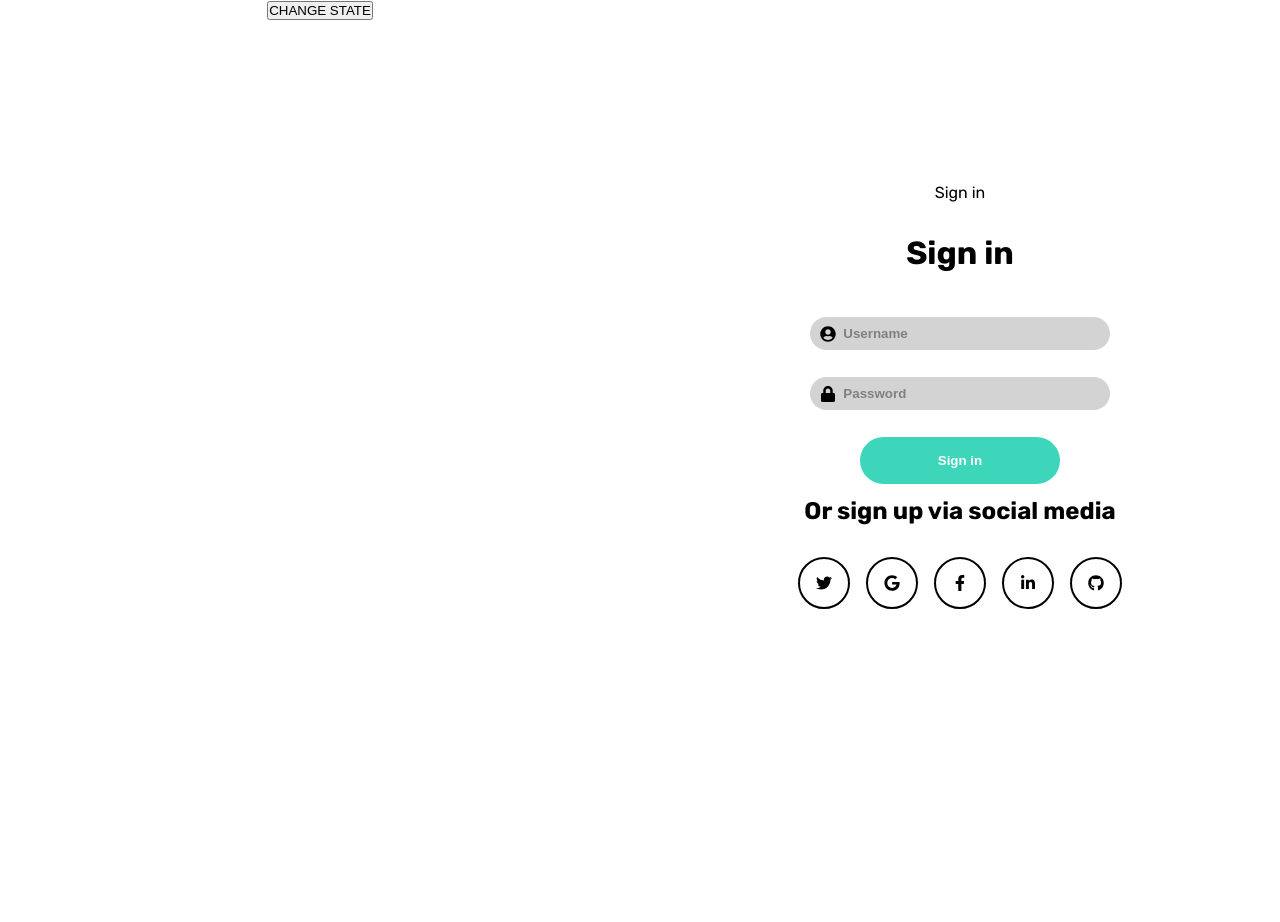
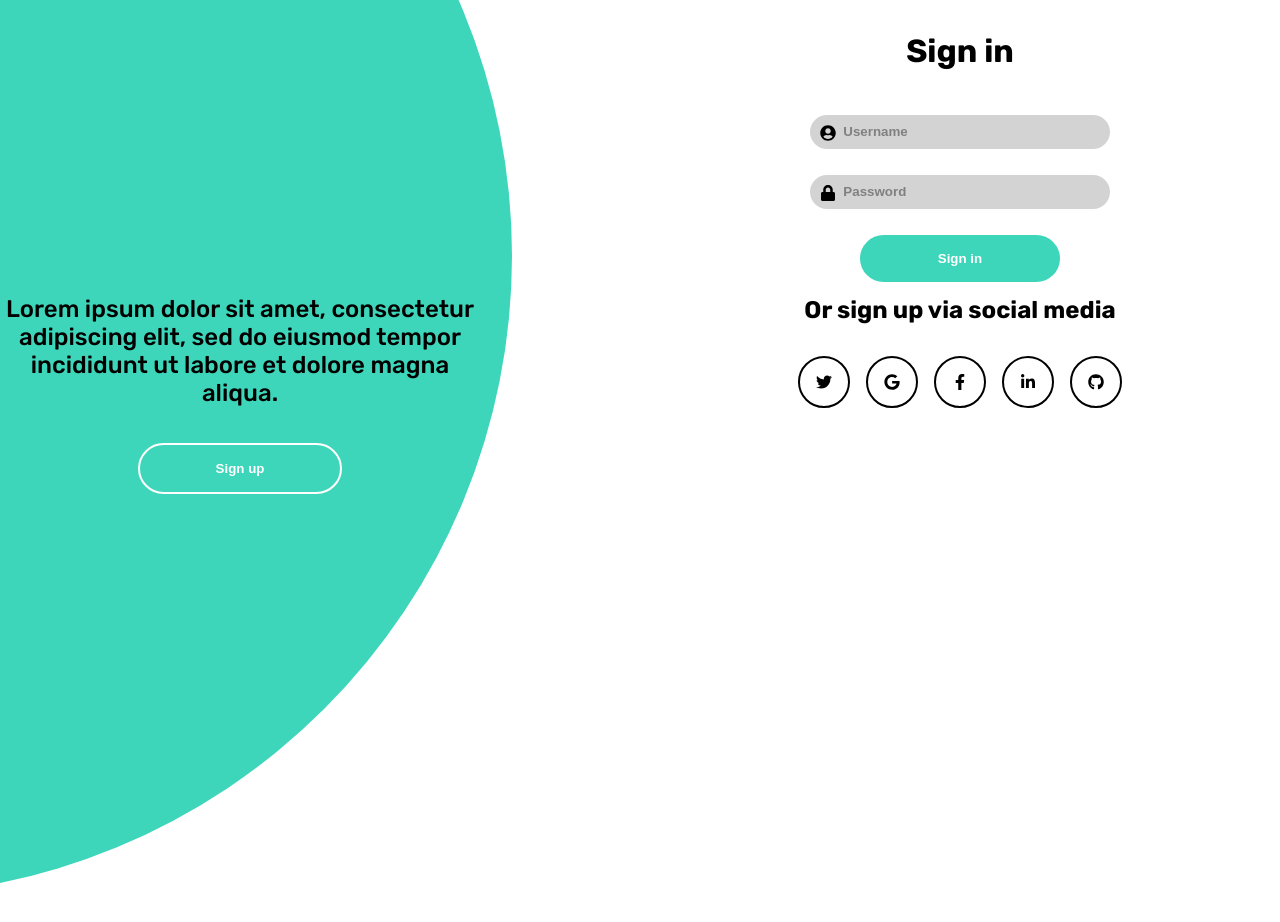
Before and after one commit to Skorin-Vladislav/sign-in, a React (Create React App) app: page / in a window 1280 px wide. Shown: the top 922 px of the page. Before the commit the page ends 800 px from the top, so only its background shows below. Built offline with nearby package versions, Linux system fonts and the light colour scheme.

Commit message:
adding js

```diff
--- a/src/App.js
+++ b/src/App.js
@@ -1,6 +1,6 @@
-
 import "./App.scss";
 import SignInPad from "./components/SignInPad/SignInPad";
+import Button from "./components/Button/Button";
 import { useState } from "react";
 
 function App() {
@@ -8,15 +8,64 @@ function App() {
 
   const handleStateChange = () => {
     state === "Sign in" ? setState("Sign up") : setState("Sign in");
+    moveBackground();
+  };
+
+  const moveBackground = () => {
+    if (state === "Sign in") {
+      let background = document.getElementsByClassName("background");
+      let textOnBG = document.getElementsByClassName("bg-wrapper-left");
+      let rightPad = document.getElementById("rightpad");
+      rightPad.classList.add("hide");
+      background[0].classList.add("move-bg");
+      textOnBG[0].classList.add("hide-left");
+    }
+    let textOnBGRight = document.getElementsByClassName("hide-right");
+
+    textOnBGRight[0].classList.remove("hide-right");
   };
 
   return (
     <div className="App">
+      <div className="background"></div>
+
       <div className="left">
-        <button onClick={handleStateChange}>CHANGE STATE</button>
+        {/* <div id="leftpad">
+          <SignInPad parentState={state} />
+        </div> */}
+
+        {/*     copy to right     */}
+        <div className="bg-wrapper-left">
+          <h2 className="bg-text">
+            Lorem ipsum dolor sit amet, consectetur adipiscing elit, sed do
+            eiusmod tempor incididunt ut labore et dolore magna aliqua.
+          </h2>
+          <Button
+            btnClass="outlined"
+            onClick={handleStateChange}
+            btnText={state === "Sign in" ? "Sign up" : "Sign in"}
+          />
+        </div>
+        {/*          */}
       </div>
       <div className="right">
-        <SignInPad parentState={state} />
+        {/*   copy to left     */}
+        <div id="rightpad">
+          <SignInPad parentState={state} />
+        </div>
+        {/*        */}
+
+        <div className="bg-wrapper-rigth hide-right">
+          <h2 className="bg-text">
+            Lorem ipsum dolor sit amet, consectetur adipiscing elit, sed do
+            eiusmod tempor incididunt ut labore et dolore magna aliqua.
+          </h2>
+          <Button
+            btnClass="outlined"
+            onClick={handleStateChange}
+            btnText={state === "Sign in" ? "Sign up" : "Sign in"}
+          />
+        </div>
       </div>
     </div>
   );
--- a/src/App.scss
+++ b/src/App.scss
@@ -1,52 +1,84 @@
+$greenish: rgb(61, 214, 186);
+
 body {
   font-family: "Rubik", sans-serif;
 }
 
 .App {
   text-align: center;
-
+  overflow: hidden;
   min-height: 100vh;
   display: flex;
   justify-content: space-between;
+  position: relative;
   .left {
     width: 50%;
   }
   .right {
     width: 50%;
+    z-index: 5;
+  }
+
+  .bg-wrapper-left {
+    position: relative;
+    z-index: 2;
+    display: flex;
+    justify-content: center;
+    align-items: center;
+    flex-direction: column;
+    left: -5em;
+    transform: translateX(0%);
+    transition: all 1.5s;
+    min-height: 100vh;
+    .bg-text {
+      max-width: 30ch;
+      font-weight: 500;
+      margin-bottom: 1em;
+    }
+  }
+
+  .bg-wrapper-rigth {
+    position: relative;
+    z-index: 2;
+    display: flex;
+    justify-content: center;
+    align-items: center;
+    flex-direction: column;
+    right: -5em;
+    transform: translateX(0%);
+    transition: all 1.5s;
+    min-height: 100vh;
+
+    .bg-text {
+      max-width: 30ch;
+      font-weight: 500;
+      margin-bottom: 1em;
+    }
   }
 }
 
-.App-logo {
-  height: 40vmin;
-  pointer-events: none;
+.background {
+  position: absolute;
+  width: 100vw;
+  height: 100vw;
+  border-radius: 110%;
+  background-color: $greenish;
+  transform: translate(-60%, -30%);
+  transition: all 2s;
 }
 
-@media (prefers-reduced-motion: no-preference) {
-  .App-logo {
-    animation: App-logo-spin infinite 20s linear;
-  }
+.move-bg {
+  transform: translate(60%, -30%);
 }
 
-.App-header {
-  background-color: #282c34;
-  min-height: 100vh;
-  display: flex;
-  flex-direction: column;
-  align-items: center;
-  justify-content: center;
-  font-size: calc(10px + 2vmin);
-  color: white;
+.hide {
+  display: none !important;
 }
 
-.App-link {
-  color: #61dafb;
+.hide-left {
+  transform: translateX(-100%) !important;
 }
 
-@keyframes App-logo-spin {
-  from {
-    transform: rotate(0deg);
-  }
-  to {
-    transform: rotate(360deg);
-  }
+.hide-right {
+  transform: translateX(100%) !important;
 }
--- a/src/components/Button/Button.js
+++ b/src/components/Button/Button.js
@@ -2,7 +2,11 @@ import React from "react";
 import "./Button.scss";
 
 function Button(props) {
-  return <button className={`btn ${props.btnClass}`}>{props.btnText}</button>;
+  return (
+    <button onClick={props.onClick} className={`btn ${props.btnClass}`}>
+      {props.btnText}
+    </button>
+  );
 }
 
 export default Button;
--- a/src/components/Button/Button.scss
+++ b/src/components/Button/Button.scss
@@ -38,24 +38,24 @@ $greenish: rgb(61, 214, 186);
   transition: all 1s;
   overflow: hidden;
 
-  &::before {
-    content: "";
-    position: absolute;
-    top: 0;
-    left: 0%;
-    width: 100%;
-    height: 100%;
-    background-color: white;
-    transition: all 1s;
-    z-index: -2;
-    border-radius: 110px;
-    transform: scale(0);
-  }
+  // &::before {
+  //   content: "";
+  //   position: absolute;
+  //   top: 0;
+  //   left: 0%;
+  //   width: 100%;
+  //   height: 100%;
+  //   background-color: white;
+  //   transition: all 1s;
+  //   z-index: -2;
+  //   border-radius: 110px;
+  //   transform: scale(0);
+  // }
 
-  &:hover::before {
-    transform: scale(1);
-  }
-  &:hover {
-    color: rgb(61, 214, 186);
-  }
+  // &:hover::before {
+  //   transform: scale(1);
+  // }
+  // &:hover {
+  //   color: rgb(61, 214, 186);
+  // }
 }
--- a/src/components/SignInPad/SignInPad.js
+++ b/src/components/SignInPad/SignInPad.js
@@ -7,7 +7,6 @@ import SignUpMedia from "../sign-social-media/SignUpMedia";
 function SignInPad(props) {
   return (
     <div className="pad">
-      {props.parentState}
       <h1 className="changable-heading">
         {props.parentState === "Sign up" ? "Sign up" : "Sign in"}
       </h1>
```
